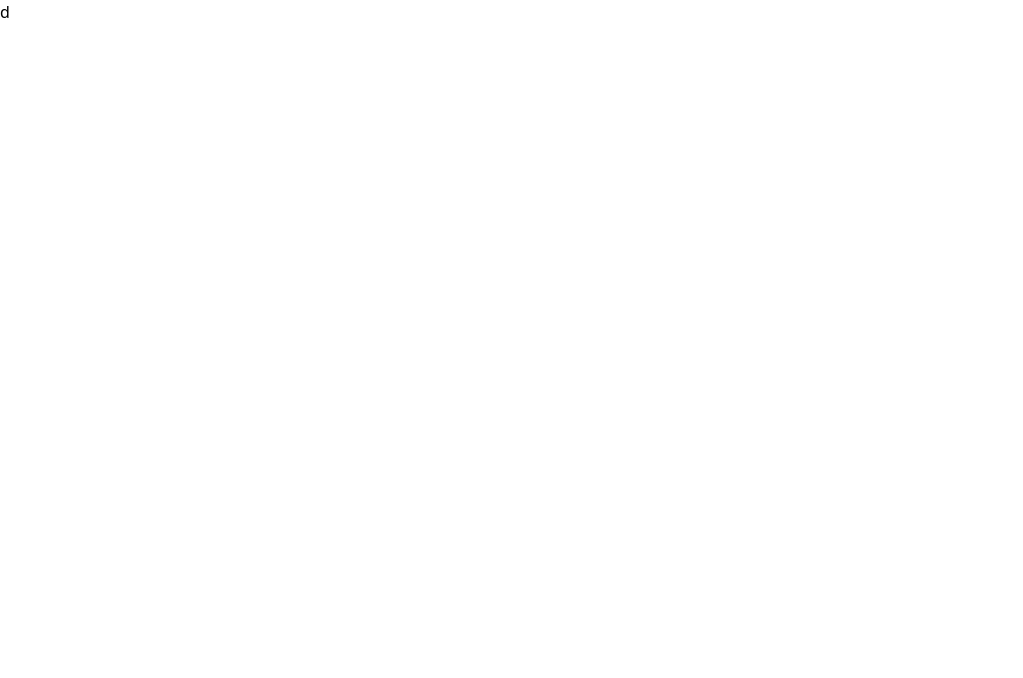
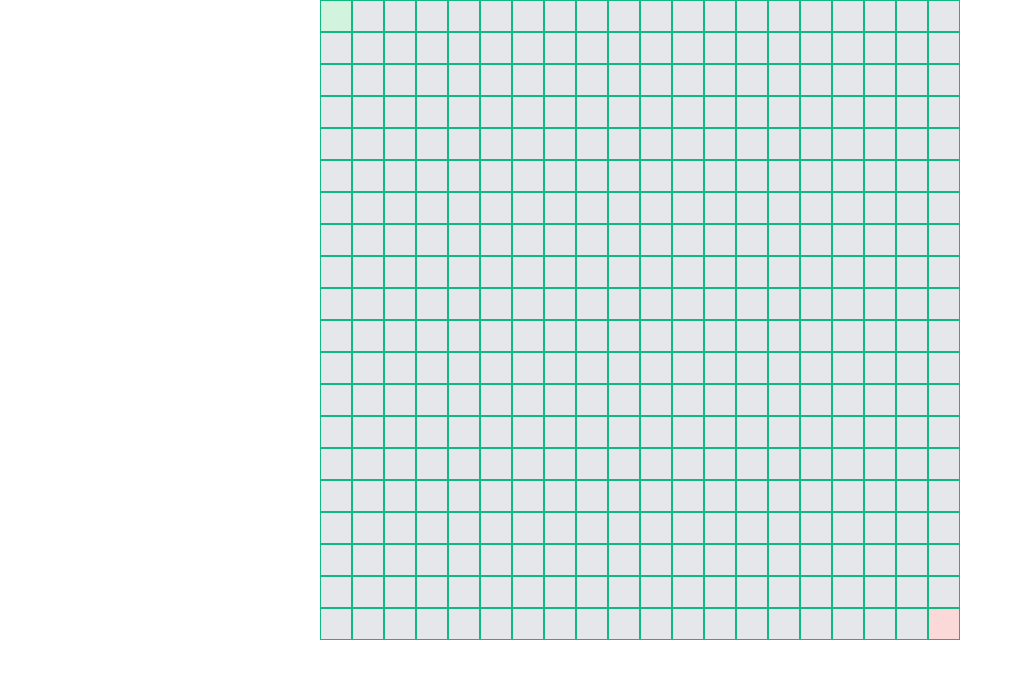
Before and after one commit to wilhelmrauston/pathfinding-project, a React (Create React App) app: page / in a window 1280 px wide. Shown: the top 678 px of the page, without its empty margins (0-1023 px from the left). Built offline with nearby package versions, Linux system fonts and the light colour scheme.

Commit message:
display Grid

```diff
--- /dev/null
+++ b/src/components/node.jsx
@@ -0,0 +1,16 @@
+function Node({ isStart, isEnd, isWall, row, col }) {
+  // Determine the class for the node
+  let nodeClass = 'w-8 h-8 border border-emerald-500 bg-gray-200'; // By default, node is a square of width and height 8 and has a gray background
+
+  if (isStart) nodeClass = 'w-8 h-8 border border-emerald-500 bg-green-500/20'; // Start node is green
+  if (isEnd) nodeClass = 'w-8 h-8 border border-emerald-500 bg-red-500/20'; // End node is red
+  if (isWall) nodeClass = 'w-8 h-8 border border-emerald-500 bg-black'; // Wall node is black
+
+  return (
+    <div className={nodeClass}>
+      {/* render node content here */}
+    </div>
+  );
+}
+
+export default Node;
--- a/src/pages/PathfindingViz.jsx
+++ b/src/pages/PathfindingViz.jsx
@@ -1,9 +1,48 @@
-function PathfindingViz () {
-    return (
-        <a className="">d</a>
-    );
+import { useState, useEffect } from "react";
+import Node from '../components/node';
 
 
+export default function PathfindingViz() {
+  const numRows = 20;
+  const numCols = 20;
+
+  // Initialize grid
+  const [grid, setGrid] = useState([]);
+
+  // Create grid
+  useEffect(() => {
+    const newGrid = createGrid(numRows, numCols);
+    setGrid(newGrid);
+  }, []);
+
+  return (
+    <div className="justify-center grid grid-cols-20">
+      {grid.map((row, rowIndex) => (
+        <div key={rowIndex} className="flex">
+          {row.map((node, nodeIndex) => (
+            <Node key={nodeIndex} {...node} />
+          ))}
+        </div>
+      ))}
+    </div>
+  );
 }
 
-export default PathfindingViz;
+// Create an array of arrays to represent the grid
+function createGrid(numRows, numCols) {
+  let grid = [];
+  for (let row = 0; row < numRows; row++) {
+    let currentRow = [];
+    for (let col = 0; col < numCols; col++) {
+      currentRow.push({
+        row,
+        col,
+        isStart: row === 0 && col === 0, // Making the top-left node the start node for example
+        isEnd: row === numRows - 1 && col === numCols - 1, // Making the bottom-right node the end node for example
+        isWall: false,
+      });
+    }
+    grid.push(currentRow);
+  }
+  return grid;
+}
```
